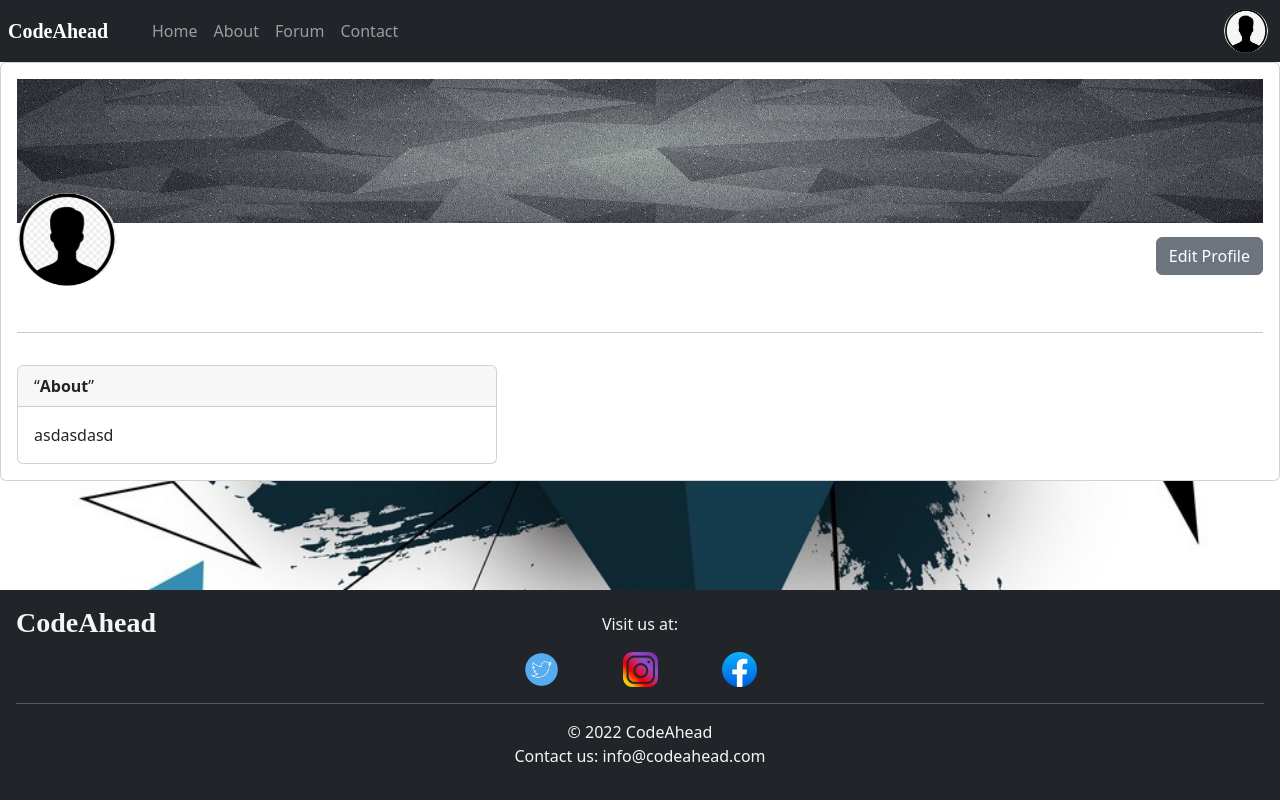
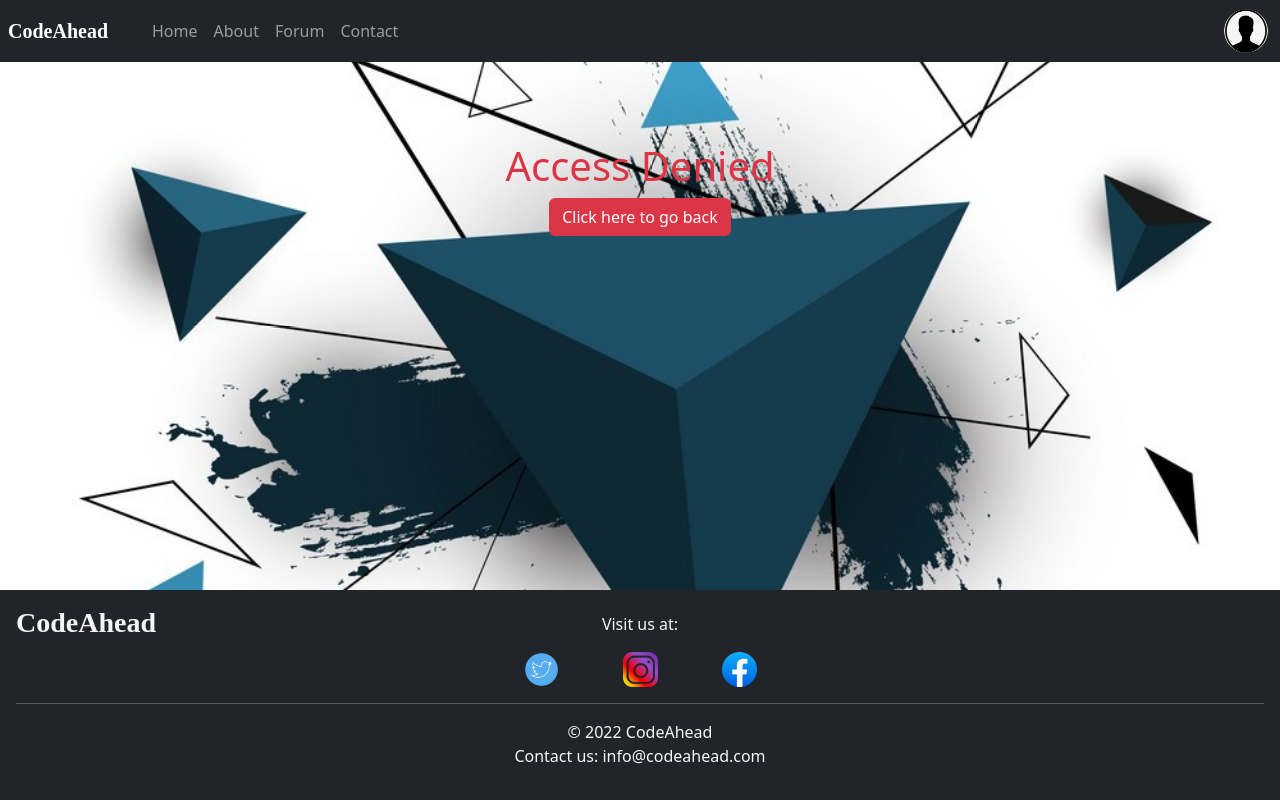
Before and after one commit to abdallah0100/codeAhead, a React (Create React App) app: page /profile in a window 1280 px wide. Built offline with nearby package versions, Linux system fonts and the light colour scheme.

Commit message:
added access denied page

```diff
--- /dev/null
+++ b/src/components/AcessError.jsx
@@ -0,0 +1,19 @@
+import { Container, Button } from "react-bootstrap";
+
+function AccessError(){
+
+    const goBack = ()=>{
+        window.location = "/";
+    };
+
+    return(<Container className="accessError">
+        <center style={{margin: '5rem'}}>
+            <h1 style={{color: '#DC3545'}}>Access Denied</h1>
+            <form action="/#">
+                <Button variant="danger" onClick={goBack}>Click here to go back</Button>
+            </form>
+        </center>
+    </Container>);
+}
+
+export default AccessError;
--- a/src/components/Router.jsx
+++ b/src/components/Router.jsx
@@ -1,15 +1,23 @@
 import { BrowserRouter, Route, Routes } from 'react-router-dom';
+import React from "react";
 import Landing from './Landing';
 import Recovery from './user/offline/Recovery';
 import ProfilePage from './user/online/ProfilePage';
+import AccessError from './AcessError';
 
 function Router(){
+    let access = false;
+
+    React.useEffect(()=>{
+        access = localStorage.getItem("access_token") != null;
+    });
+
     return(
         <BrowserRouter>
             <Routes>
                 <Route path='/' element={<Landing />} />
-                <Route path='/account_recovery' element={<Recovery />}/>
-                <Route path='/profile' element={ <ProfilePage /> } />
+                <Route path='/account_recovery' element={access ? <Landing /> : <Recovery />}/>
+                <Route path='/profile' element={ access ? <ProfilePage /> : <AccessError /> } />
             </Routes>
         </BrowserRouter>
     );
--- a/src/components/user/online/ProfilePage.jsx
+++ b/src/components/user/online/ProfilePage.jsx
@@ -18,7 +18,7 @@ function ProfilePage(){
             <Card style={{ width: '30rem', margin: '2rem 0 0 0' }}>
                 <Card.Header><q><b>About</b></q></Card.Header>
                 <Card.Body>
-                    asdasdasd
+                    Introduce yourself, add a slogan or anything to tell others about yourself.
                 </Card.Body>
             </Card>
         </Card.Body>
```
Also changed, not shown: src/components/forum/Index.jsx (added, +9 -0 lines).
